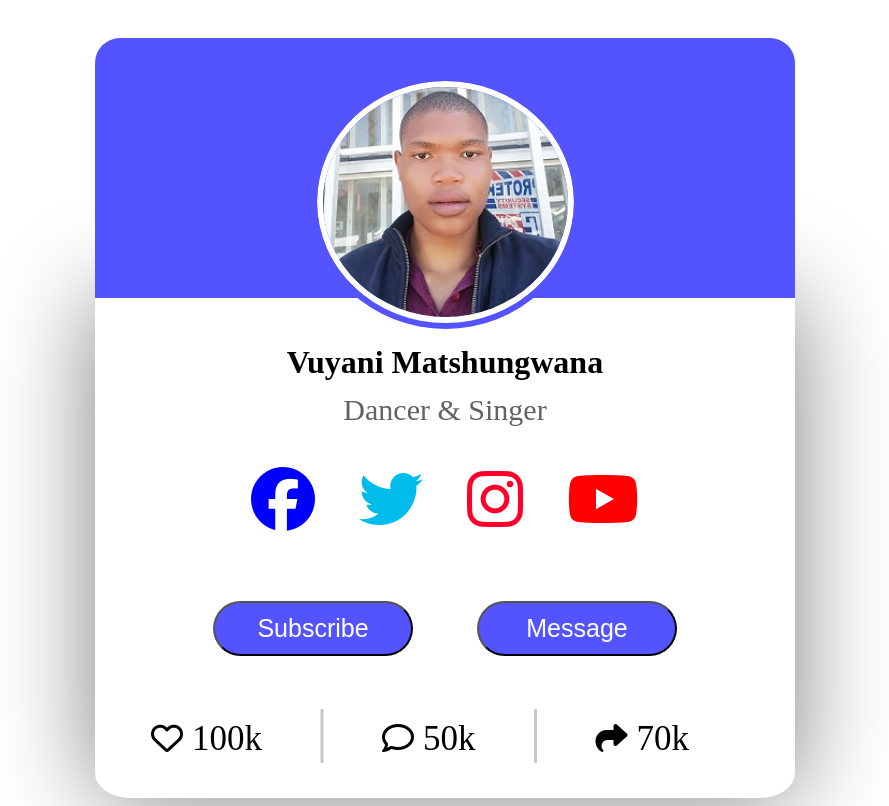
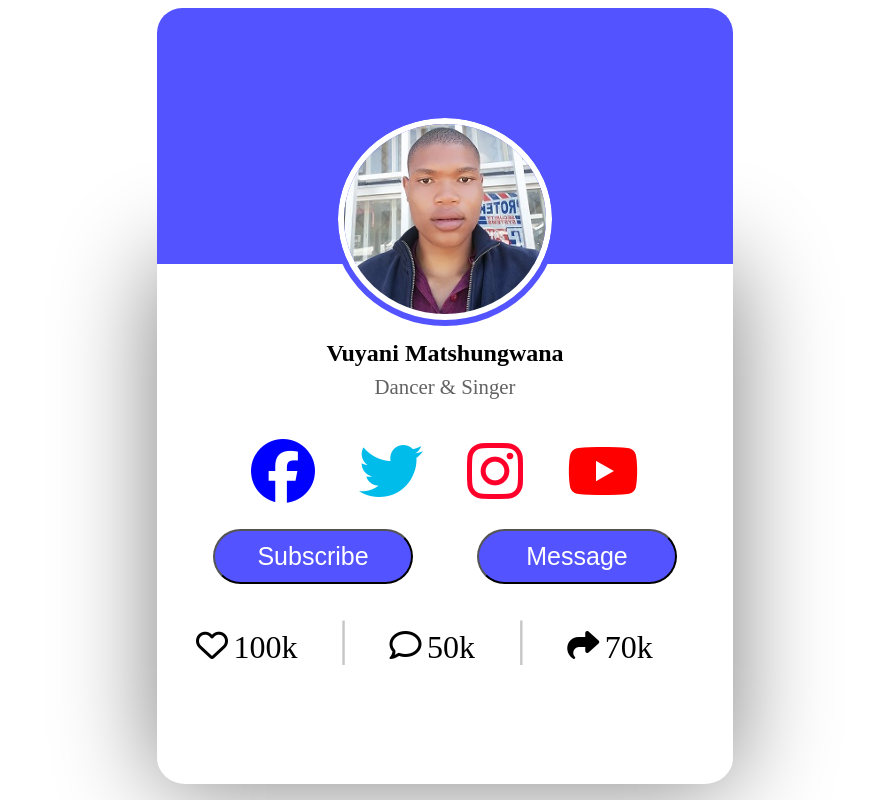
Before and after one commit to vuyani02/profile, a plain HTML site: page index.html in a window 1280 px wide. Shown: the whole page, without its empty margins (195-1084 px from the left). Drawn offline with Linux system fonts and the light colour scheme.

Commit message:
changed all values to relative values

```diff
--- a/css/styles.css
+++ b/css/styles.css
@@ -7,17 +7,17 @@ body{
 }
 
 .upper{
-    width: 700px;
-    height: 260px;
+    width: 45vw;
+    height: 32vh;
     background-color: rgb(83, 83, 255);
     border-radius: 25px 25px 0 0;
-    margin-top: 30px;
+    /* margin-top: 30px; */
     z-index: 1;
 }
 
 .lower{
-    width: 700px;
-    height: 500px;
+    width: 45vw;
+    height: 65vh;
     background-color: white;
     border-radius: 0 0 5% 5%;
     box-shadow: 0px 0px 100px 1px gray;
@@ -31,8 +31,8 @@ img{
 }
 
 .shifter{
-    width: 700px;
-    height: 750px;
+    width: 45vw;
+    height: 97vh;
     display: flex;
     justify-content: center;
     flex-direction: column;
@@ -40,19 +40,20 @@ img{
     position: relative;
     bottom: 50%;
     z-index: 2;
+    /* border: 2px solid black; */
 }
 
 p{
-    font-size: 30px;
-    margin-top: -10px;
-    margin-bottom: 40px;
+    font-size: 1.3rem;
+    margin-top: -2%;
+    /* margin-bottom: 40px; */
     color: rgb(99, 98, 98);
 }
 
 .fa-facebook{
     color: blue;
     margin-right: 40px;
-    margin-bottom: 40px;
+    margin-top: 5%;
 }
 
 .fa-twitter{
@@ -72,12 +73,11 @@ p{
 button{
     width: 200px;
     height: 55px;
-    margin: 30px 30px;
+    margin: 5% 30px;
     font-size: 25px;
     background-color: rgb(83, 83, 255);
     border-radius: 30px;
     color: white;
-    margin-bottom: 40px;
 }
 
 button:hover{
@@ -85,16 +85,24 @@ button:hover{
 }
 
 .icons{
-    margin-right: 5px;
+    margin-right: 2%;
+    margin-top: 5%;
 }
 
 .likecom{
-    font-size: 35px;
-    margin-right: 50px;
+    font-size: 2rem;
+    margin-right: 15%;
+    align-self: flex-end;
 }
 
 .separator{
     color: rgba(128, 128, 128, 0.452);
-    font-size: 60px;
-    margin-right: 50px;
+    font-size: 3rem;
+    margin-right: 15%;
 }
+
+.footer{
+    display: flex;
+    justify-content: center;
+    align-items: center;
+}
--- a/index.html
+++ b/index.html
@@ -12,7 +12,7 @@
     <div class="lower">
         <div class="shifter">
     <img src="IMG_20210228_134811.jpg"  alt="Vuyani's photo">
-    <h1>Vuyani Matshungwana</h1>
+    <h2>Vuyani Matshungwana</h2>
     <p>Dancer & Singer</p>
     <div>
     <a href="https://www.facebook.com/profile.php?id=61551033670581" target="_blank"><i class="fab fa-facebook fa-4x"></i></a>
```
